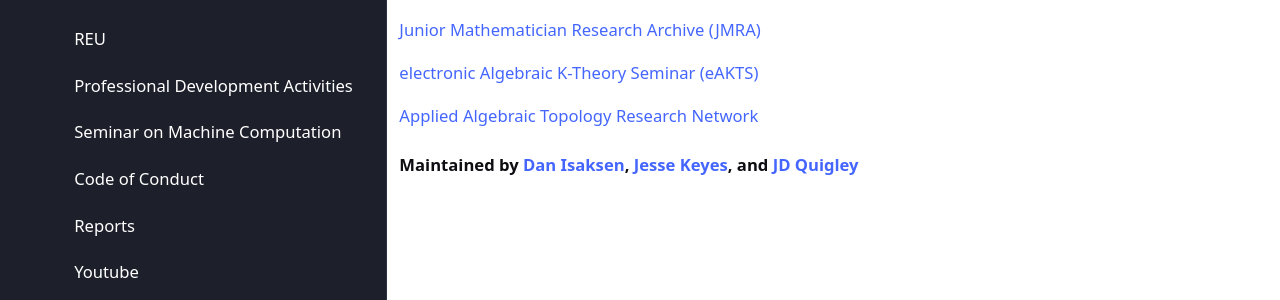
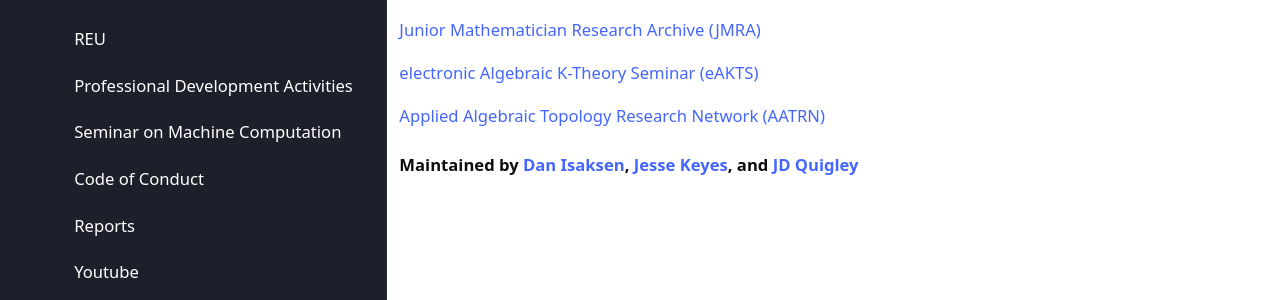
Before and after one commit to eCHTorc/eCHTorc.github.io, a Jekyll site: the page built from index.md, in a window 1280 px wide. Shown: the part 436-736 px from the top of the page. Built offline with Jekyll 4.4.1, drawn with Linux system fonts in a browser that asks for light colours; our own code applies the rules of GitHub Pages for plain Markdown files.

Commit message:
Update link text for Applied Algebraic Topology Research Network

```diff
--- a/index.md
+++ b/index.md
@@ -25,7 +25,7 @@ The eCHT research community is sponsored by a Research Training Grant (RTG) from
 </p>
 
 <p>
-<a href="https://www.aatrn.net/"> Applied Algebraic Topology Research Network </a>
+<a href="https://www.aatrn.net/"> Applied Algebraic Topology Research Network (AATRN)</a>
 </p>
 
 <h4> Maintained by <a href="https://isaksendan.github.io/"> Dan Isaksen</a>, <a href="https://sites.google.com/view/jkeyes"> Jesse Keyes</a>, and <a href="https://quigleyjd.github.io/"> JD Quigley</a> </h4>
```
